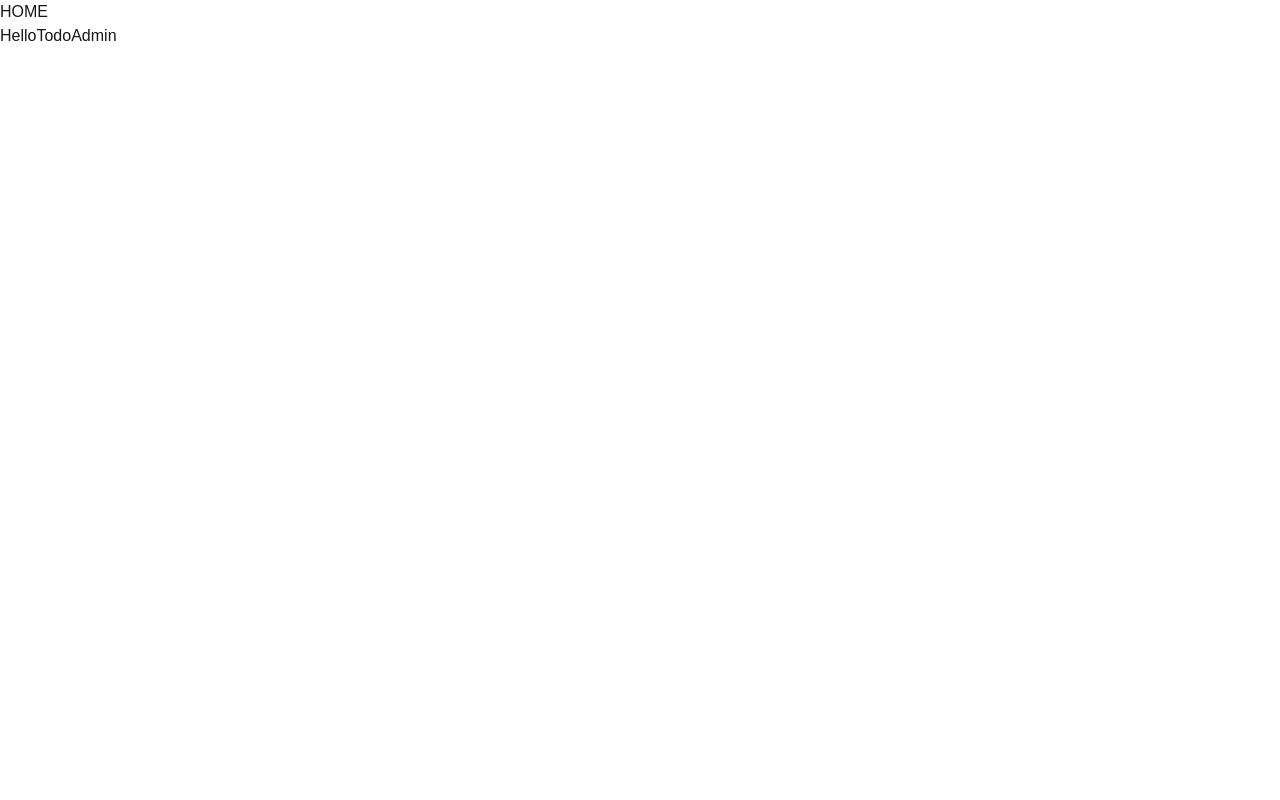
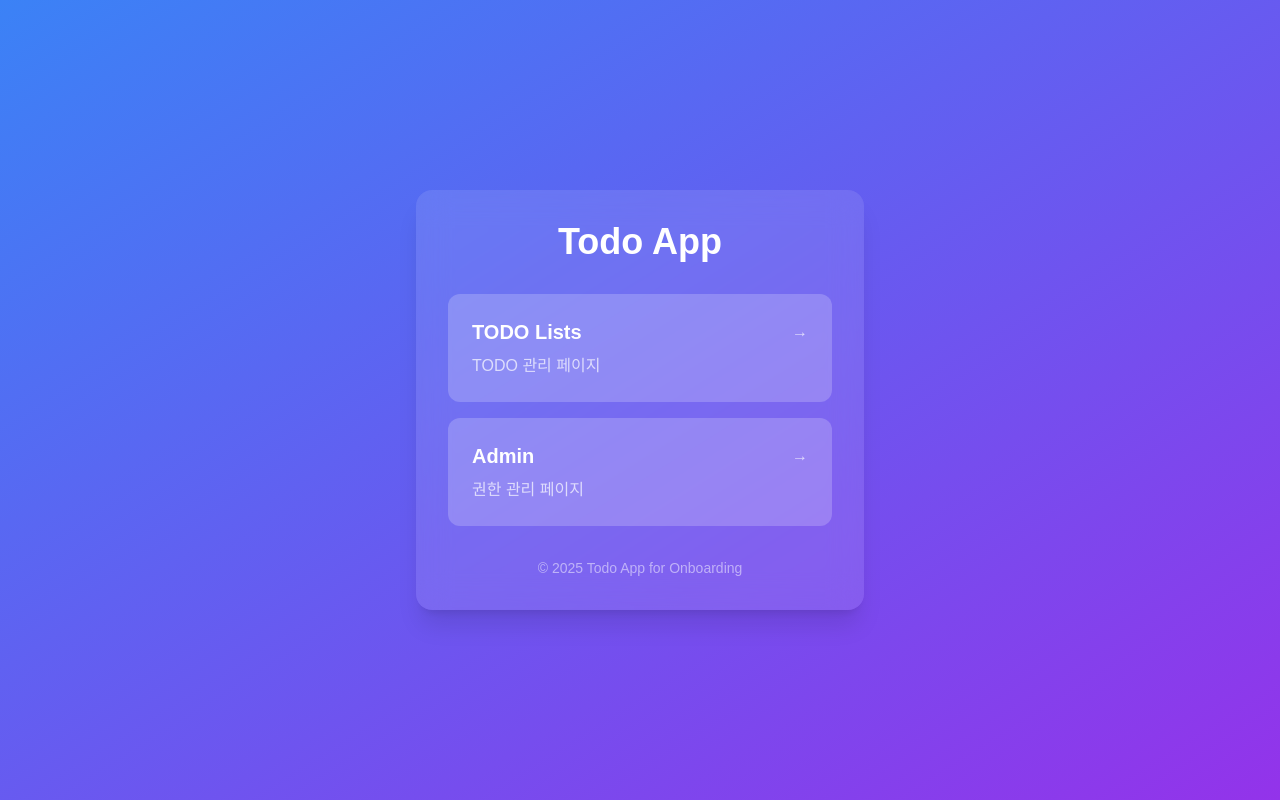
Before and after one commit to seongyeon-lee-fitfuns/todo, a Next.js app in the folder todo-client/: page / in a window 1280 px wide. Built offline with nearby package versions, Linux system fonts and the light colour scheme.

Commit message:
feat: Todo 애플리케이션의 기본 레이아웃 및 기능 추가

```diff
--- /dev/null
+++ b/todo-client/src/app/components/Footer.tsx
@@ -0,0 +1,7 @@
+export default function Footer() {
+	return (
+		<footer className="mt-8 text-center text-white/50 text-sm">
+			© 2025 Todo App for Onboarding
+		</footer>
+	);
+}
--- /dev/null
+++ b/todo-client/src/app/components/Layout.tsx
@@ -0,0 +1,15 @@
+'use client';
+
+interface LayoutProps {
+	children: React.ReactNode;
+}
+
+export default function Layout({ children }: LayoutProps) {
+	return (
+		<div className="min-h-screen bg-gradient-to-br from-blue-500 to-purple-600 flex items-center justify-center p-4">
+			<div className="bg-white/10 backdrop-blur-lg rounded-2xl p-8 shadow-xl w-full max-w-md">
+				{children}
+			</div>
+		</div>
+	);
+}
--- /dev/null
+++ b/todo-client/src/app/components/NavigationCard.tsx
@@ -0,0 +1,26 @@
+import Link from "next/link";
+
+interface NavigationCardProps {
+	href: string;
+	title: string;
+	description: string;
+}
+
+export default function NavigationCard({ href, title, description }: NavigationCardProps) {
+	return (
+		<Link
+			href={href}
+			className="group block bg-white/20 hover:bg-white/30 rounded-xl p-6 transition-all duration-300"
+		>
+			<div className="flex items-center justify-between">
+				<h2 className="text-xl font-semibold text-white">{title}</h2>
+				<span className="text-white/70 group-hover:translate-x-2 transition-transform">
+					→
+				</span>
+			</div>
+			<p className="text-white/70 mt-2">
+				{description}
+			</p>
+		</Link>
+	);
+}
--- a/todo-client/src/app/page.tsx
+++ b/todo-client/src/app/page.tsx
@@ -1,12 +1,34 @@
-import Link from "next/link";
+import { Metadata } from "next";
+import Layout from "./components/Layout";
+import NavigationCard from "./components/NavigationCard";
+import Footer from "./components/Footer";
+
+export const metadata: Metadata = {
+	title: "홈 | Todo 앱",
+	description: "Next.js로 만든 Todo 애플리케이션",
+};
 
 export default function Home() {
 	return (
-		<div>
-			<h1>HOME</h1>
-			<Link href="/hello">Hello</Link>
-			<Link href="/todo">Todo</Link>
-			<Link href="/admin">Admin</Link>
-		</div>
+		<Layout>
+			<h1 className="text-4xl font-bold text-white text-center mb-8">
+				Todo App
+			</h1>
+
+			<nav className="grid gap-4">
+				<NavigationCard
+					href="/todos"
+					title="TODO Lists"
+					description="TODO 관리 페이지"
+				/>
+				<NavigationCard
+					href="/admin"
+					title="Admin"
+					description="권한 관리 페이지"
+				/>
+			</nav>
+
+			<Footer />
+		</Layout>
 	);
 }
```
Also changed, not shown: todo-client/src/app/todos/components/TodoForm.tsx (renamed from todo-client/src/app/todo/components/TodoForm.tsx), todo-client/src/app/todos/components/TodoItem.tsx (renamed from todo-client/src/app/todo/components/TodoItem.tsx), todo-client/src/app/todos/components/TodoList.tsx (renamed from todo-client/src/app/todo/components/TodoList.tsx), todo-client/src/app/todos/components/TodoStats.tsx (renamed from todo-client/src/app/todo/components/TodoStats.tsx), todo-client/src/app/todos/page.tsx (renamed from todo-client/src/app/todo/page.tsx).
